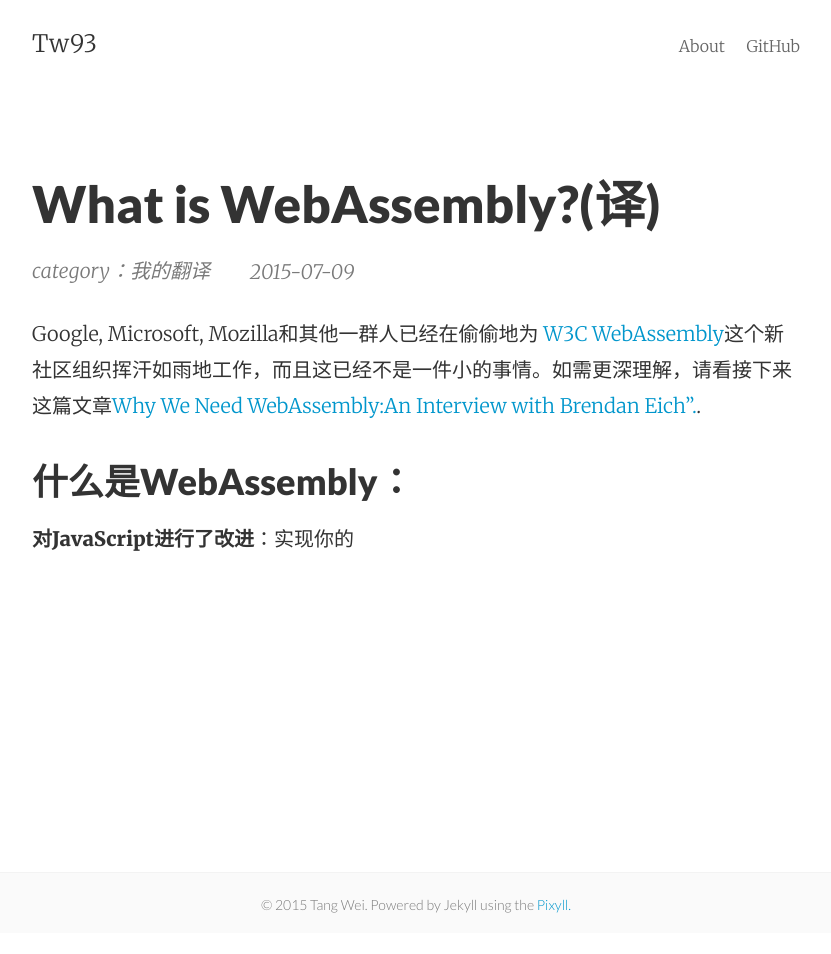
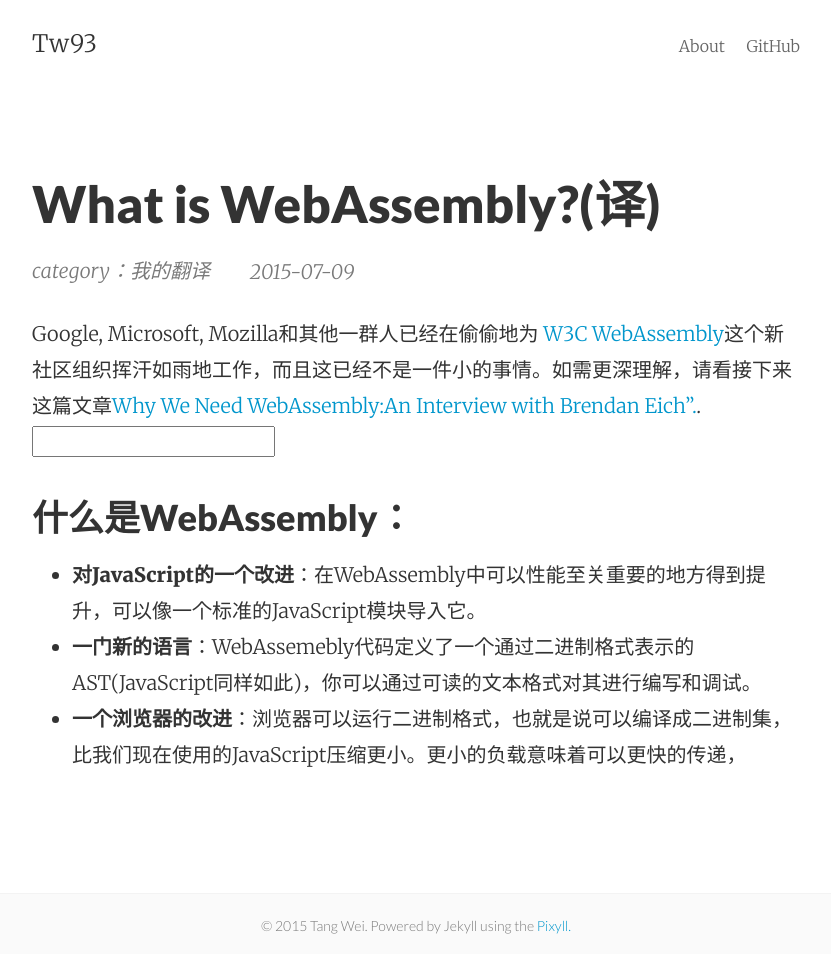
Before and after one commit to tw93/tw93.github.io, a Jekyll site: the page built from _posts/2015-07-06-What-is-WebAssembly.md, in a window 1280 px wide. Shown: the whole page, without its empty margins (224-1055 px from the left). Built offline with Jekyll 4.4.1, drawn with Linux system fonts in a browser that asks for light colours; comment, search, counter and statistics services are not loaded; before the commit the page ends 933 px from its top, so only the background shows below that.

Commit message:
long time not to push,my fault

```diff
--- a/_posts/2015-07-06-What-is-WebAssembly.md
+++ b/_posts/2015-07-06-What-is-WebAssembly.md
@@ -7,8 +7,10 @@
 categories: 我的翻译
 ---
 
-Google, Microsoft, Mozilla和其他一群人已经在偷偷地为 [W3C WebAssembly](https://www.w3.org/community/webassembly/){:target="_blank"}这个新社区组织挥汗如雨地工作，而且这已经不是一件小的事情。如需更深理解，请看接下来这篇文章[Why We Need WebAssembly:An Interview with Brendan Eich”.](https://medium.com/javascript-scene/why-we-need-webassembly-an-interview-with-brendan-eich-7fb2a60b0723){:target="_blank"}.
+Google, Microsoft, Mozilla和其他一群人已经在偷偷地为 [W3C WebAssembly](https://www.w3.org/community/webassembly/){:target="_blank"}这个新社区组织挥汗如雨地工作，而且这已经不是一件小的事情。如需更深理解，请看接下来这篇文章[Why We Need WebAssembly:An Interview with Brendan Eich”.](https://medium.com/javascript-scene/why-we-need-webassembly-an-interview-with-brendan-eich-7fb2a60b0723){:target="_blank"}.<input type="number" name="" value="" placeholder="">
 
 ###什么是WebAssembly：
 
-**对JavaScript进行了改进**：实现你的
+ - **对JavaScript的一个改进**：在WebAssembly中可以性能至关重要的地方得到提升，可以像一个标准的JavaScript模块导入它。
+ - **一门新的语言**：WebAssemebly代码定义了一个通过二进制格式表示的AST(JavaScript同样如此)，你可以通过可读的文本格式对其进行编写和调试。
+ - **一个浏览器的改进**：浏览器可以运行二进制格式，也就是说可以编译成二进制集，比我们现在使用的JavaScript压缩更小。更小的负载意味着可以更快的传递，
```
